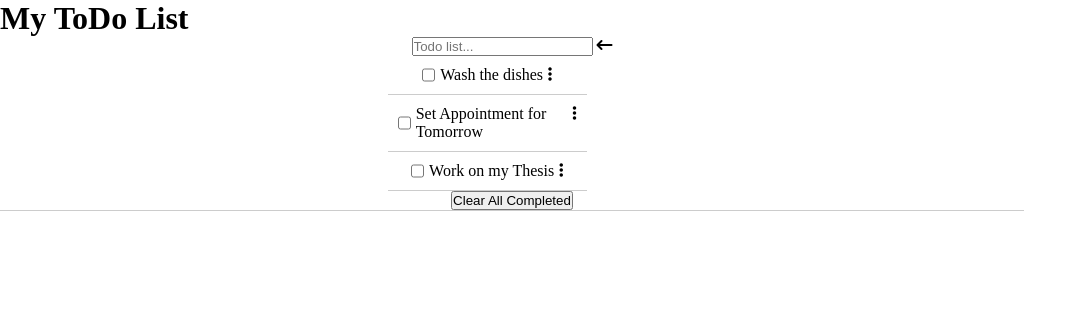
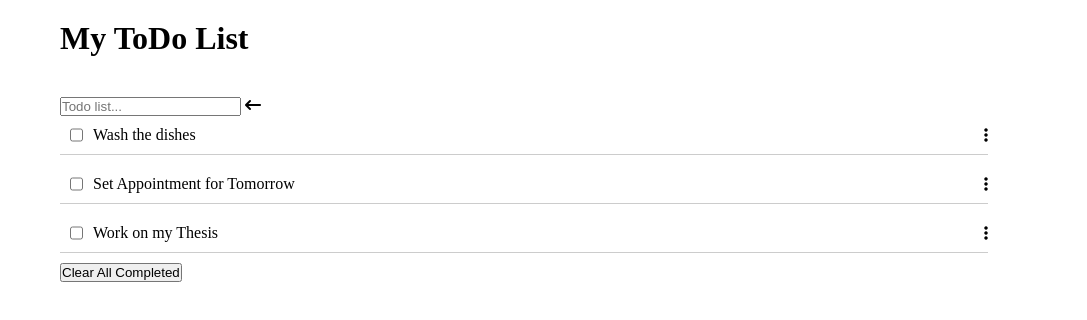
Before and after one commit to RichardChileya/ToDo-List, a website with bundled scripts: page src/index.html in a window 1280 px wide. Shown: the whole page, without its empty margins (0-1087 px from the left). Built offline with nearby package versions, Linux system fonts and the light colour scheme.

Commit message:
fix spacing errors

```diff
--- a/src/index.html
+++ b/src/index.html
@@ -8,11 +8,11 @@
   <title>ToDo List</title>
 </head>
 <body>
-  <header>
+  <header class="header">
     <h1>My ToDo List</h1>
   </header>
 
-  <div class="container info">
+  <div class="container">
       <div class="input-arrow">
         <input type="text" placeholder="Todo list..." />
       <i class="fa-sharp fa-solid fa-arrow-left-long"></i>
@@ -25,6 +25,6 @@
   </div>
 
 
-
+  <script src="./index.js"></script>
 </body>
 </html>
--- a/src/style.css
+++ b/src/style.css
@@ -4,19 +4,26 @@
   margin: 0;
 }
 
+.container,
+header  {
+  margin:  0 40px;
+  padding: 20px;
+}
+
 .info {
   display: flex;
-  flex-direction: column;
-  justify-content: center;
+  flex-direction: row;
   border-bottom: 1px solid #ccc;
   align-items: center;
-  align-self: flex-start;
   width: 80%;
+  justify-content: space-between;
+  margin-bottom: 10px;
 }
 
 .inner-info {
   margin: 10px;
-  gap: 5px;
+  gap: 10px;
   display: flex;
-  justify-content: center;
+
+ text-align: justify;
 }
```
Also changed, not shown: src/index.js (+2 -14 lines), dist/index.html, dist/main.js.
